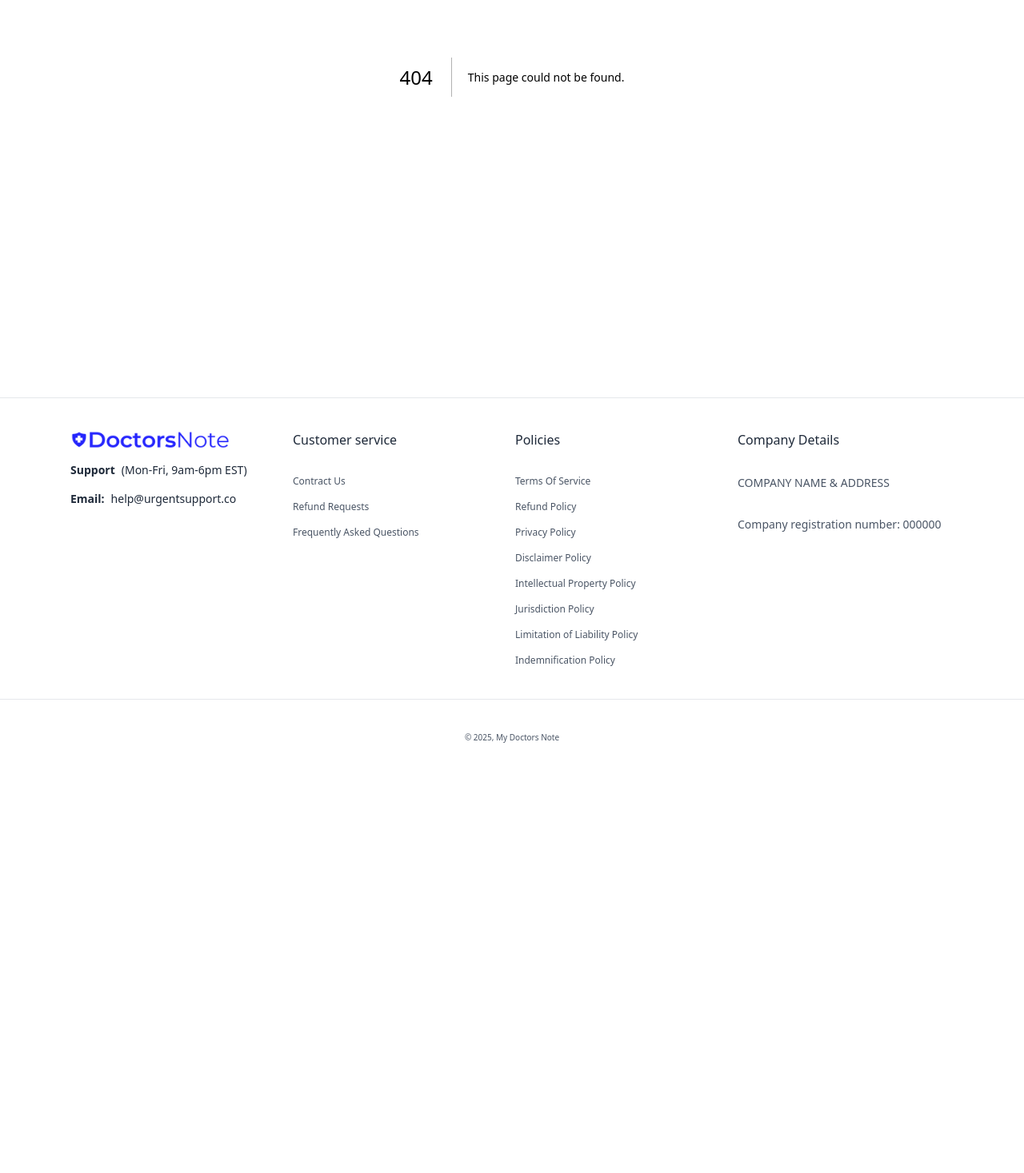
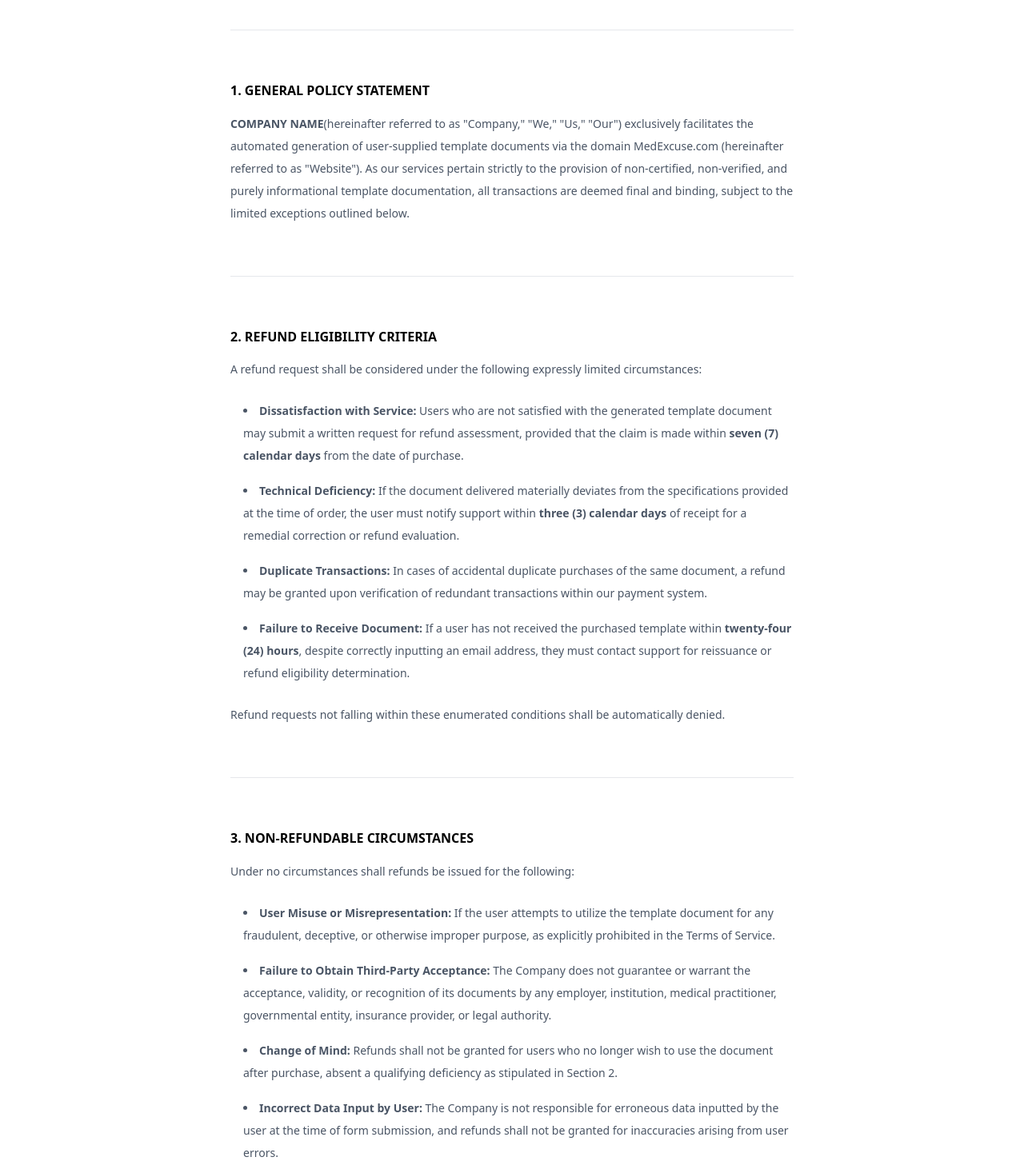
Before and after one commit to aivangogh/mydoctorsnote-clone, a Next.js app: page /pages/refund-policy in a window 1280 px wide. Before the commit this address had no page. Shown: the part 428-1895 px from the top of the page at 80% size. Before the commit the page ends 1398 px from the top, so only its background shows below. Built offline with nearby package versions, Linux system fonts and the light colour scheme.

Commit message:
chore: (added) refund policy page

```diff
--- /dev/null
+++ b/src/app/pages/refund-policy/page.tsx
@@ -0,0 +1,226 @@
+export default function RefundPolicy() {
+	return (
+		<div className="flex flex-col gap-10">
+			<h1 className="text-5xl">Refund Policy</h1>
+
+			<div className="flex flex-col gap-6 text-gray-600 text-sm">
+				<div className="flex flex-col gap-4">
+					<span className="font-bold">Last Updated: February 4, 2025</span>
+					<span className="font-regular leading-7">
+						<span className="font-bold">IMPORTANT NOTICE:</span> BY UTILIZING
+						THE SERVICES PROVIDED THROUGH MED EXCUSE, YOU UNEQUIVOCALLY
+						ACKNOWLEDGE AND CONSENT TO THE REFUND CONDITIONS STIPULATED HEREIN.
+						FAILURE TO COMPLY WITH THESE TERMS SHALL RESULT IN THE IMMEDIATE
+						FORFEITURE OF ANY CLAIM TO REIMBURSEMENT OR COMPENSATION.
+					</span>
+				</div>
+				<hr className="border-gray-200 my-10" />
+				<div className="flex flex-col gap-4">
+					<span className="font-bold text-black text-[16px]">
+						1. GENERAL POLICY STATEMENT
+					</span>
+					<span className="font-regular leading-7">
+						<span className="font-bold">COMPANY NAME</span>
+						{`(hereinafter referred to as "Company," "We," "Us," "Our") exclusively facilitates the automated generation of user-supplied template documents via the domain MedExcuse.com (hereinafter referred to as "Website"). As our services pertain strictly to the provision of non-certified, non-verified, and purely informational template documentation, all transactions are deemed final and binding, subject to the limited exceptions outlined below.`}
+					</span>
+				</div>
+				<hr className="border-gray-200 my-10" />
+				<div className="flex flex-col gap-4">
+					<span className="font-bold text-black text-[16px]">
+						2. REFUND ELIGIBILITY CRITERIA
+					</span>
+					<span className="flex flex-col gap-6 font-regular leading-7">
+						<span>
+							A refund request shall be considered under the following expressly
+							limited circumstances:
+						</span>
+						<ul className="list-disc list-inside ml-4 flex flex-col gap-4">
+							<li>
+								<span className="font-bold">Dissatisfaction with Service:</span>{" "}
+								Users who are not satisfied with the generated template document
+								may submit a written request for refund assessment, provided
+								that the claim is made within{" "}
+								<span className="font-bold">seven (7) calendar days</span> from
+								the date of purchase.
+							</li>
+							<li>
+								<span className="font-bold">Technical Deficiency:</span> If the
+								document delivered materially deviates from the specifications
+								provided at the time of order, the user must notify support
+								within{" "}
+								<span className="font-bold">three (3) calendar days</span> of
+								receipt for a remedial correction or refund evaluation.
+							</li>
+							<li>
+								<span className="font-bold">Duplicate Transactions:</span> In
+								cases of accidental duplicate purchases of the same document, a
+								refund may be granted upon verification of redundant
+								transactions within our payment system.
+							</li>
+
+							<li>
+								<span className="font-bold">Failure to Receive Document:</span>{" "}
+								If a user has not received the purchased template within{" "}
+								<span className="font-bold">twenty-four (24) hours</span>,
+								despite correctly inputting an email address, they must contact
+								support for reissuance or refund eligibility determination.
+							</li>
+						</ul>
+						<span>
+							Refund requests not falling within these enumerated conditions
+							shall be automatically denied.
+						</span>
+					</span>
+				</div>
+				<hr className="border-gray-200 my-10" />
+				<div className="flex flex-col gap-4">
+					<span className="font-bold text-black text-[16px]">
+						3. NON-REFUNDABLE CIRCUMSTANCES
+					</span>
+					<span className="flex flex-col gap-6 font-regular leading-7">
+						<span>
+							Under no circumstances shall refunds be issued for the following:
+						</span>
+						<ul className="list-disc list-inside ml-4 flex flex-col gap-4">
+							<li>
+								<span className="font-bold">
+									User Misuse or Misrepresentation:
+								</span>{" "}
+								If the user attempts to utilize the template document for any
+								fraudulent, deceptive, or otherwise improper purpose, as
+								explicitly prohibited in the Terms of Service.
+							</li>
+							<li>
+								<span className="font-bold">
+									Failure to Obtain Third-Party Acceptance:
+								</span>{" "}
+								The Company does not guarantee or warrant the acceptance,
+								validity, or recognition of its documents by any employer,
+								institution, medical practitioner, governmental entity,
+								insurance provider, or legal authority.
+							</li>
+							<li>
+								<span className="font-bold">Change of Mind:</span> Refunds shall
+								not be granted for users who no longer wish to use the document
+								after purchase, absent a qualifying deficiency as stipulated in
+								Section 2.
+							</li>
+							<li>
+								<span className="font-bold">Incorrect Data Input by User:</span>{" "}
+								The Company is not responsible for erroneous data inputted by
+								the user at the time of form submission, and refunds shall not
+								be granted for inaccuracies arising from user errors.
+							</li>
+							<li>
+								<span className="font-bold">
+									Beyond the Refund Request Period:
+								</span>{" "}
+								No refund requests shall be entertained beyond the prescribed
+								refund eligibility periods.
+							</li>
+						</ul>
+						<span>
+							Any contravention of the foregoing stipulations shall be deemed a
+							substantial and material breach of these Terms of Service and may
+							precipitate immediate service termination, notification of
+							pertinent legal authorities, and potential civil or criminal
+							prosecution.
+						</span>
+					</span>
+				</div>
+				<hr className="border-gray-200 my-10" />
+				<div className="flex flex-col gap-4">
+					<span className="font-bold text-black text-[16px]">
+						4. REFUND REQUEST PROCEDURE
+					</span>
+					<span className="flex flex-col gap-6 font-regular leading-7">
+						<span>
+							To initiate a refund request, users must adhere to the following
+							procedural steps:
+						</span>
+						<ul className="list-decimal list-inside ml-4 flex flex-col gap-4">
+							<li>
+								<span className="font-bold">Submit a Formal Request:</span> All
+								refund claims must be submitted via email to{" "}
+								<span className="font-bold">support@medexcuse.com</span>{`, with
+								the subject line "Refund Request - Order #[Your Order Number]."`}`
+							</li>
+							<li>
+								<span className="font-bold">Provide Justification:</span> The
+								request must contain a detailed explanation of the refund basis,
+								including screenshots or supporting evidence if applicable.
+							</li>
+							<li>
+								<span className="font-bold">Verification & Processing:</span>{" "}
+								Our support team shall review the claim within{" "}
+								<span className="font-bold">five (5) business days</span> and
+								render a determination regarding refund eligibility.
+							</li>
+							<li>
+								<span className="font-bold">Approved Refund Disbursement:</span>{" "}
+								If approved, the refund shall be issued via the original payment
+								method within{" "}
+								<span className="font-bold">ten (10) business days</span>,
+								subject to processing timelines imposed by financial
+								institutions.
+							</li>
+						</ul>
+						<span>
+							Failure to comply with the aforementioned procedure may result in
+							automatic denial of refund claims.
+						</span>
+					</span>
+				</div>
+				<hr className="border-gray-200 my-10" />
+				<div className="flex flex-col gap-4">
+					<span className="font-bold text-black text-[16px]">
+						5. MODIFICATIONS TO REFUND POLICY
+					</span>
+					<span className="leading-7">
+						We reserve the unilateral right to modify, amend, or rescind this
+						Refund Policy at any time without prior notice. Any changes shall be
+						immediately effective upon publication on the Website. Users are
+						responsible for regularly reviewing this policy to ensure continued
+						compliance.
+					</span>
+				</div>
+
+				<hr className="border-gray-200 my-10" />
+				<div className="flex flex-col gap-4">
+					<span className="font-bold text-black text-[16px]">
+						6. CONTACT INFORMATION
+					</span>
+
+					<span className="flex flex-col gap-6 font-regular leading-7">
+						<span>
+							For refund inquiries or further clarifications, direct
+							correspondence to:
+						</span>
+						<ul className="list-disc list-inside ml-4 flex flex-col gap-4">
+							<li className="font-bold">Company Name: COMPANY NAME</li>
+							<li className="font-bold">Registered Address: COMPANY ADDRESS</li>
+							<li className="font-bold">
+								Company Registration Number: COMPANY NUMBER
+							</li>
+							<li>
+								<span className="font-bold">Email: </span>
+								support@medexcuse.com
+							</li>
+							<li>
+								<span className="font-bold">Website: </span>
+								https://medexcuse.com
+							</li>
+						</ul>
+					</span>
+				</div>
+				<hr className="border-gray-200 my-10" />
+
+				<span className="leading-7">
+					By engaging with our services and effecting payment, you acknowledge
+					that you have read, understood, and unconditionally agreed to the
+					foregoing Refund Policy.
+				</span>
+			</div>
+		</div>
+	);
+}
--- a/src/app/pages/terms-of-services/page.tsx
+++ b/src/app/pages/terms-of-service/page.tsx
@@ -1,7 +1,7 @@
-export default function Contact() {
+export default function TermsOfService() {
 	return (
 		<div className="flex flex-col gap-10">
-			<h1 className="text-5xl">Terms Of Services</h1>
+			<h1 className="text-5xl">Terms Of Service</h1>
 
 			<div className="flex flex-col gap-6 text-gray-600 text-sm">
 				<div className="flex flex-col gap-4">
--- a/src/components/footer.tsx
+++ b/src/components/footer.tsx
@@ -38,7 +38,7 @@ function Footer() {
 					<div className="flex flex-col gap-8">
 						<span className="font-medium">Policies</span>
 						<div className="flex flex-col gap-4 text-xs text-gray-600">
-							<Link className="hover:underline" href="/pages/terms-of-services">Terms Of Service</Link>
+							<Link className="hover:underline" href="/pages/terms-of-service">Terms Of Service</Link>
 							<Link className="hover:underline" href="/pages/refund-policy">Refund Policy</Link>
 							<Link className="hover:underline" href="/pages/privacy-policy">Privacy Policy</Link>
 							<Link className="hover:underline" href="/pages/disclaimer-policy">Disclaimer Policy</Link>
```
